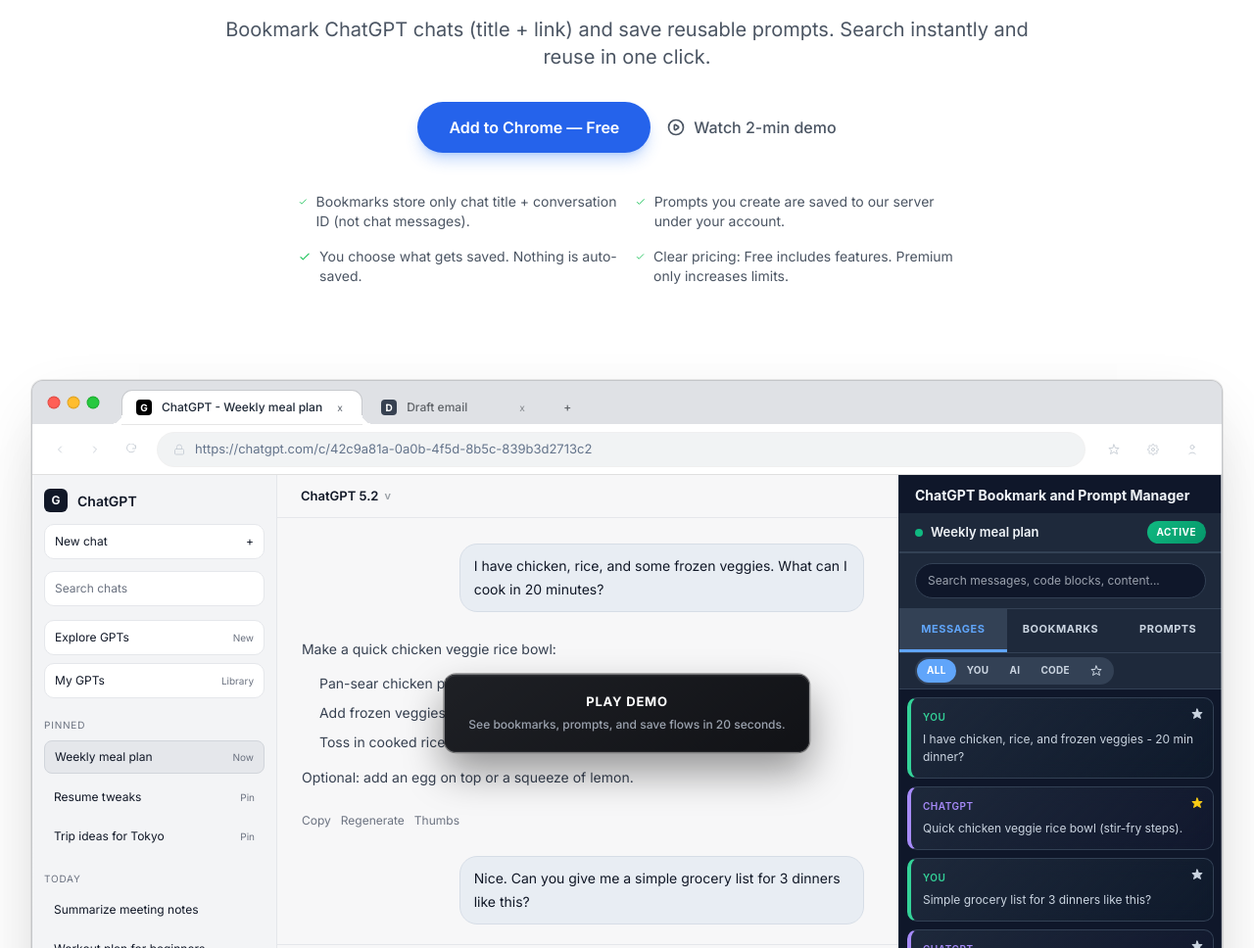
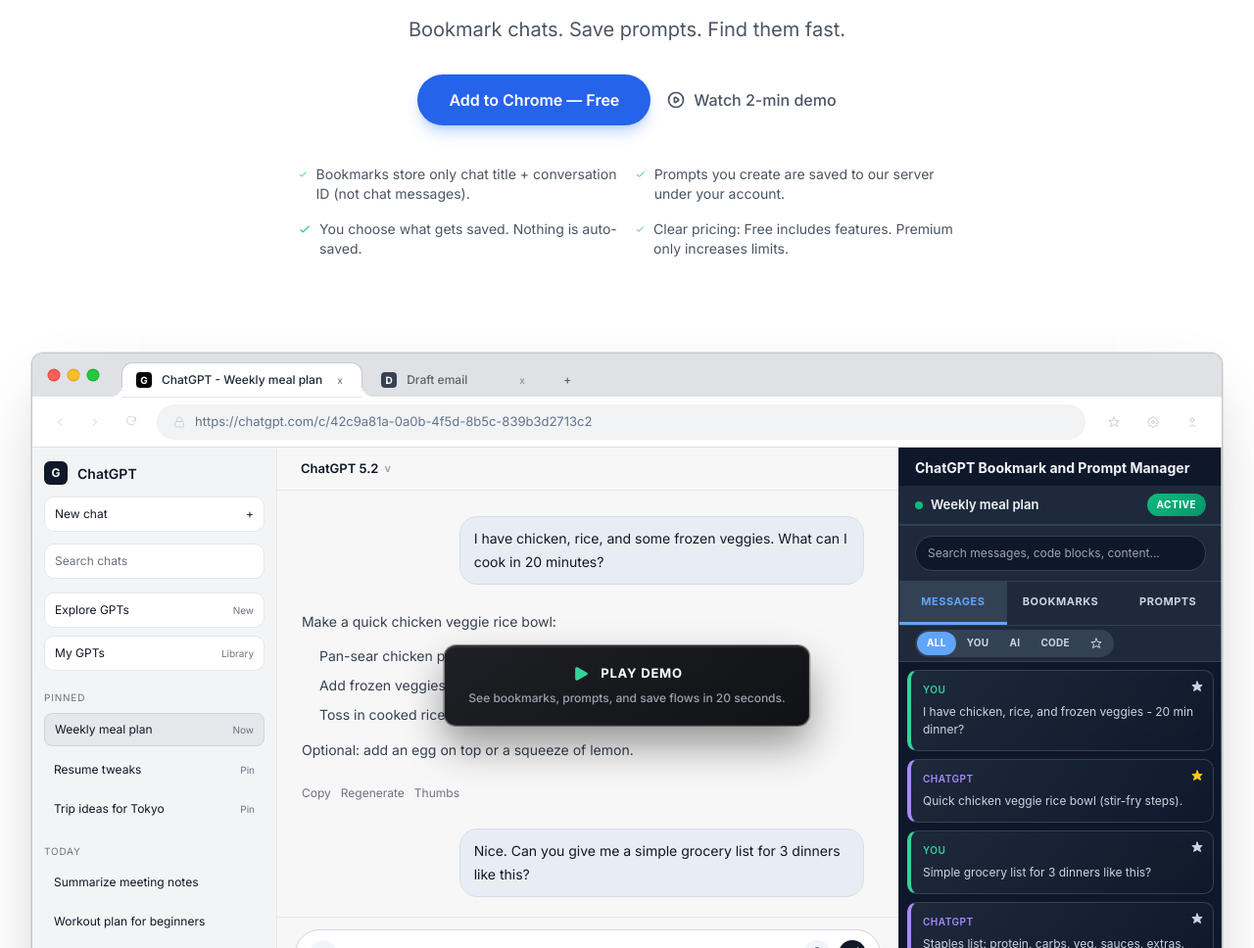
Before and after one commit to mezbahalam/chat-navigator-landing, a website: page index.html in a window 1280 px wide. Shown: the part 288-1256 px from the top of the page at 98% size. Drawn offline with Linux system fonts and the light colour scheme.

Commit message:
feat: Enhance demo CTA with an icon, simplify hero section copy, and refactor final CTA to an absolute positioned link.

```diff
--- a/index.html
+++ b/index.html
@@ -1421,6 +1421,20 @@
             transform: translate(-50%, -46%) scale(0.95);
         }
 
+        .demo-cta-header {
+            display: flex;
+            align-items: center;
+            gap: 10px;
+            margin-bottom: 2px;
+        }
+
+        .demo-cta-icon {
+            width: 20px;
+            height: 20px;
+            color: #34D399;
+            /* Emerald 400 */
+        }
+
         .demo-cta-title {
             font-size: 13px;
             font-weight: 700;
@@ -1464,7 +1478,7 @@
         }
 
         .final-cta {
-            position: fixed;
+            position: absolute;
             top: 50%;
             left: 50%;
             transform: translate(-50%, -50%);
@@ -1483,6 +1497,10 @@
             opacity: 0;
             pointer-events: none;
             transition: opacity 0.25s ease, transform 0.25s ease;
+            display: inline-flex;
+            justify-content: center;
+            align-items: center;
+            text-decoration: none;
         }
 
         .final-cta.show {
@@ -2033,8 +2051,7 @@
                         Stop losing your best ChatGPT chats.
                     </h1>
                     <p class="text-lg sm:text-xl text-gray-600 mb-8 leading-relaxed">
-                        Bookmark ChatGPT chats (title + link) and save reusable prompts.
-                        Search instantly and reuse in one click.
+                        Bookmark chats. Save prompts. Find them fast.
                     </p>
 
                     <div class="flex flex-col sm:flex-row items-center justify-center gap-4 mb-10">
@@ -3103,7 +3120,14 @@
             <!-- Play Demo CTA Button (positioned within demo section) -->
             <button class="demo-cta" type="button" aria-label="Play demo">
                 <span class="demo-cta-pulse" aria-hidden="true"></span>
-                <span class="demo-cta-title">Play Demo</span>
+                <div class="demo-cta-header">
+                    <svg class="demo-cta-icon" viewBox="0 0 24 24" fill="currentColor" aria-hidden="true">
+                        <path fill-rule="evenodd"
+                            d="M4.5 5.653c0-1.426 1.529-2.33 2.779-1.643l11.54 6.348c1.295.712 1.295 2.573 0 3.285L7.28 19.991c-1.25.687-2.779-.217-2.779-1.643V5.653z"
+                            clip-rule="evenodd" />
+                    </svg>
+                    <span class="demo-cta-title">Play Demo</span>
+                </div>
                 <span class="demo-cta-subtitle">See bookmarks, prompts, and save flows in 20 seconds.</span>
             </button>
 
@@ -3115,6 +3139,11 @@
                     <div class="demo-subtitle"></div>
                 </div>
             </div>
+
+            <!-- Final CTA (Absolute) -->
+            <!-- Final CTA (Absolute) -->
+            <a href="https://chromewebstore.google.com/detail/aapchhfjoohmohpdcadghjacklcdfdml?utm_source=infolily"
+                target="_blank" rel="noopener noreferrer" class="final-cta">Add to Chrome</a>
 
             </div>
             </div>
@@ -3750,7 +3779,6 @@
         })();
     </script>
     <!-- FOOTER_INJECTION_POINT -->
-    <button class="final-cta" type="button">Add to Chrome</button>
     <div class="demo-cursor" aria-hidden="true">
         <svg width="28" height="28" viewBox="0 0 24 24" fill="currentColor" aria-hidden="true">
             <path
```
